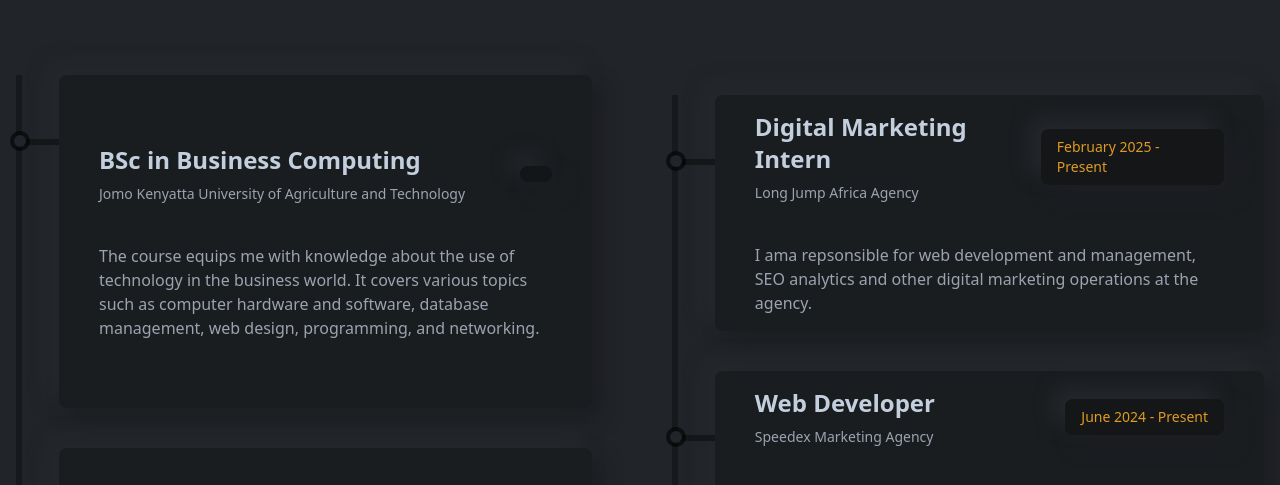
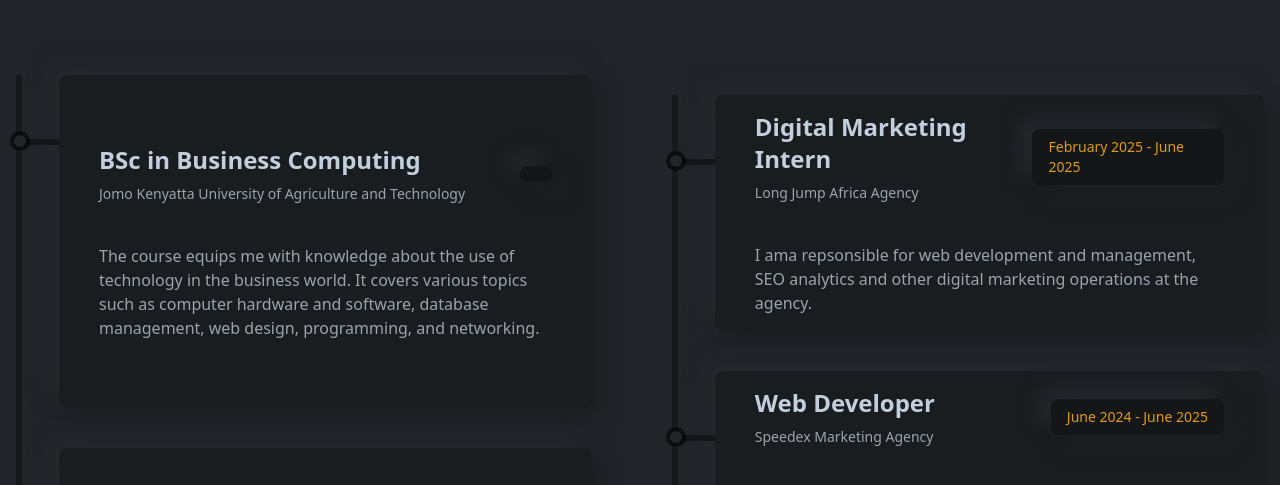
Before and after one commit to alvinmithamo/portifolio-revamp, a React (Create React App) app: page / in a window 1280 px wide. Shown: the part 4500-4985 px from the top of the page. Built offline with nearby package versions, Linux system fonts and the light colour scheme.

Commit message:
updated jobs

```diff
--- a/src/components/resume/Education.js
+++ b/src/components/resume/Education.js
@@ -42,13 +42,13 @@ const Education = () => {
         <ResumeCard
             title="Digital Marketing Intern"
             subTitle="Long Jump Africa Agency "
-            result="February 2025 - Present"
+            result="February 2025 - June 2025"
             des=" I ama repsonsible for web development and management, SEO analytics and other digital marketing operations at the agency. "
         />
         <ResumeCard
             title="Web Developer"
             subTitle="Speedex Marketing Agency"
-            result="June 2024 - Present"
+            result="June 2024 - June 2025"
             des=" I am responsible for the development and maintenance of all websites contracted by the agency."
           />
 
```
